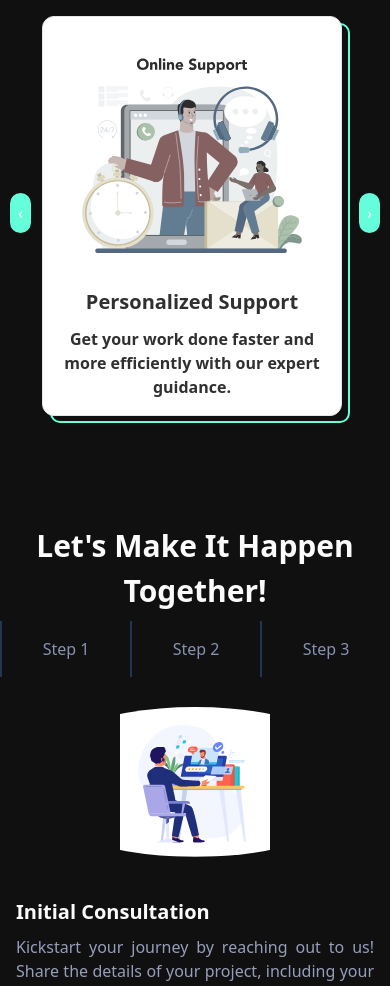
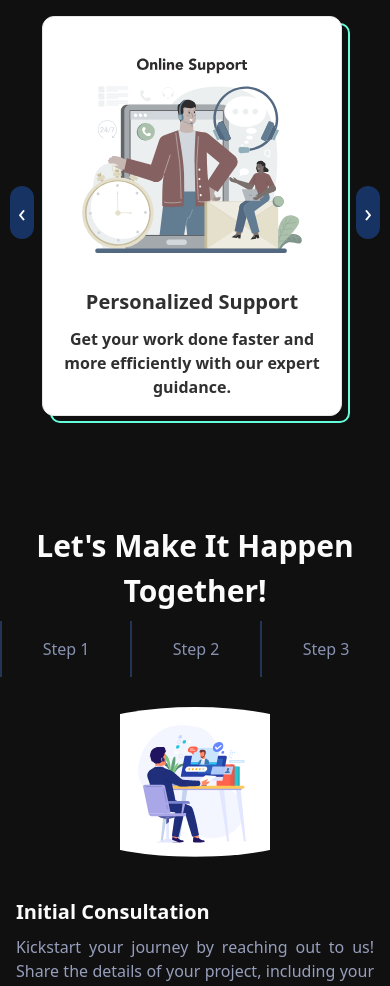
Before and after one commit to Muhammadsyifasurya/StillLearning, a plain HTML site: page index.html in a window 390 px wide. Shown: the part 1760-2746 px from the top of the page. Drawn offline with nearby package versions, Linux system fonts and the light colour scheme.

Commit message:
refactor : width and bg color button

```diff
--- a/index.html
+++ b/index.html
@@ -211,13 +211,12 @@
                                 academic goals perfectly.</p>
                         </div>
                     </div>
-
                 </div>
                 <!-- Navigation Buttons -->
                 <button id="prev"
-                    class="prev-btn block text-white bg-[#64ffda] p-2 absolute left-[10px] md:left-[200px] rounded-full xl:hidden">‹</button>
+                    class="prev-btn block text-[25px] cursor-pointer text-white bg-[#173363] hover:bg-[#204588] hover:text-[#64ffda] transition-all ease-in-out duration-300 p-2 absolute left-[10px] md:left-[200px] rounded-full xl:hidden">‹</button>
                 <button id="next"
-                    class="next-btn block text-white bg-[#64ffda] p-2 absolute right-[10px] md:right-[200px] rounded-full xl:hidden">›</button>
+                    class="next-btn block text-[25px] cursor-pointer text-white bg-[#173363] hover:bg-[#204588] hover:text-[#64ffda] transition-all ease-in-out duration-300 p-2 absolute right-[10px] md:right-[200px] rounded-full xl:hidden">›</button>
             </div>
         </section>
 
@@ -293,7 +292,7 @@
         <section id="contact" class="flex flex-col items-center text-white pb-[120px] pt-[120px] xl:pt-0">
             <h1>What's Next ?</h1>
             <h2 class="text-3xl font-bold xl:text-5xl xl:pt-4">Get In Touch</h2>
-            <p class="text-center px-3 pt-4 xl:w-[590px] ">My inbox is always open. Whether you have a question or just
+            <p class="text-center px-3 pt-4 md:w-[500px] xl:w-[590px] ">My inbox is always open. Whether you have a question or just
                 want to say hi, I’ll try my best to get
                 back
                 to you!
```
